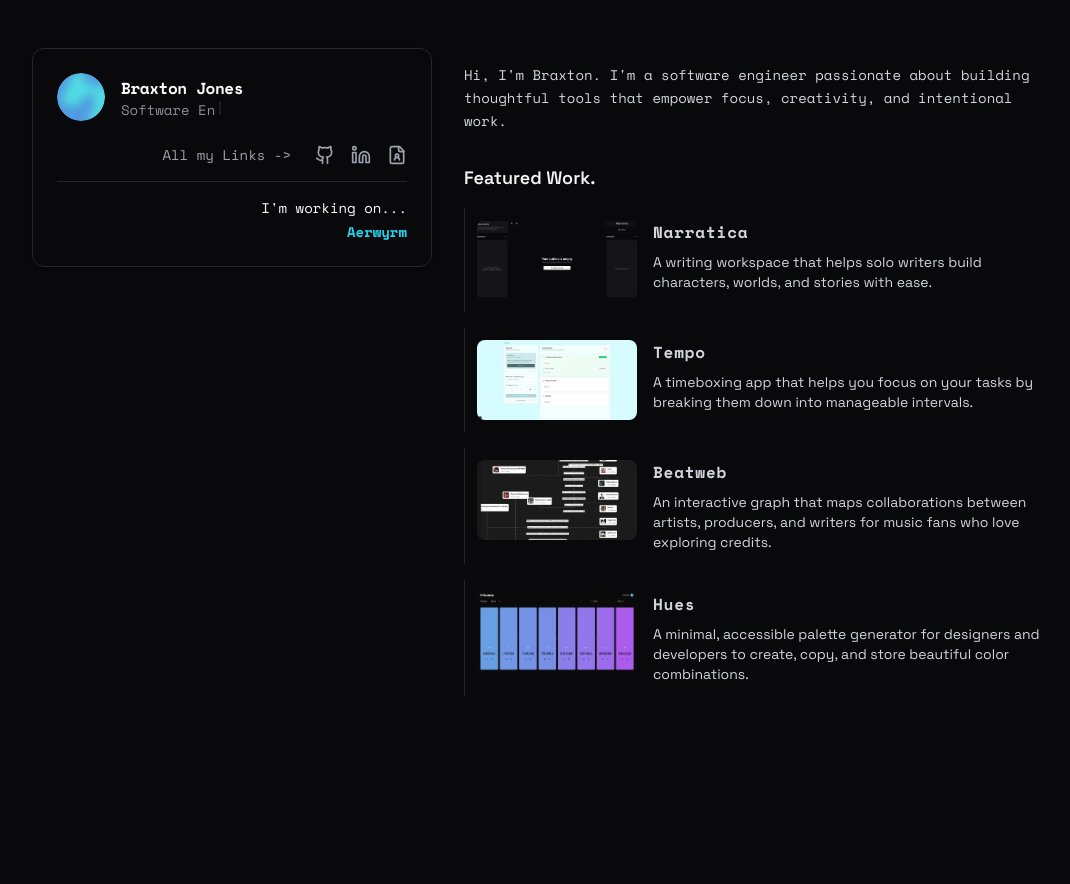
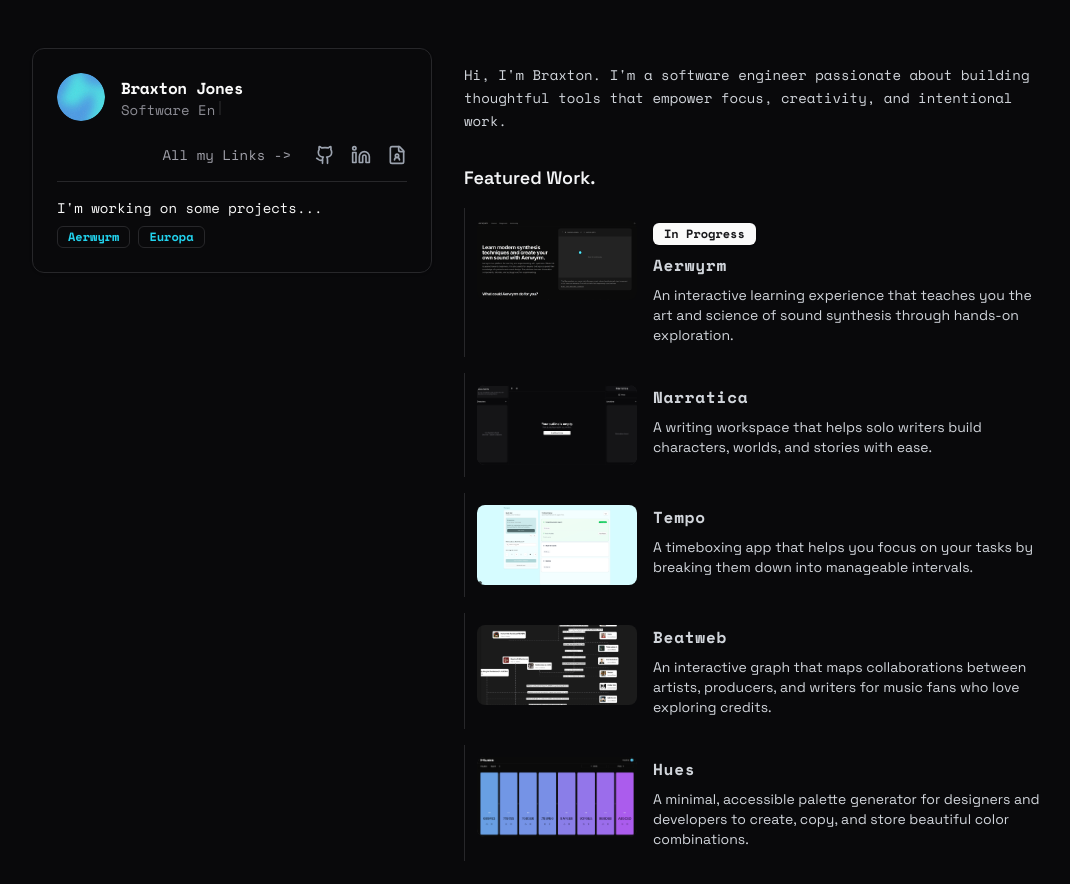
Before and after one commit to brxjonesdev/brx-portfolio, a Next.js app: page / in a window 1280 px wide. Shown: the whole page, without its empty margins (96-1166 px from the left). Before the commit the page ends 800 px from the top, so only its background shows below. Built offline with nearby package versions, Linux system fonts and the light colour scheme.

Commit message:
Implement code changes to enhance functionality and improve performance

```diff
--- a/components/layout/about-me-card.tsx
+++ b/components/layout/about-me-card.tsx
@@ -58,13 +58,16 @@ export default function AboutMe() {
         </div>
         </div>
         <Separator/>
-        <div className='text-right text-sm flex flex-col gap-1'>
+        <div className='text-sm flex flex-col gap-2 '>
           <h4 className=' '>
-            I&apos;m working on...
+            I&apos;m working on some projects...
           </h4>
-          <div className='space-y-1'>
+          <div className='flex items-center gap-2'>
             <p>
-              <Link href="https://github.com/brxjonesdev/aerwyrm" className='text-cyan-400 font-semibold hover:text-cyan-200'>Aerwyrm</Link>
+              <Link href="https://aerwyrm.braxtonjones.dev/" className='text-cyan-400 font-semibold hover:text-cyan-200 inline-flex items-center rounded-md border px-2.5 py-0.5 text-xs  transition-colors focus:outline-none focus:ring-2 focus:ring-ring focus:ring-offset-2'>Aerwyrm</Link>
+            </p>
+            <p>
+              <Link href="https://github.com/brxjonesdev/europa" className='text-cyan-400 font-semibold hover:text-cyan-200 inline-flex items-center rounded-md border px-2.5 py-0.5 text-xs transition-colors focus:outline-none focus:ring-2 focus:ring-ring focus:ring-offset-2'>Europa</Link>
             </p>
 
           </div>
--- a/components/shadcn/expandable-card.tsx
+++ b/components/shadcn/expandable-card.tsx
@@ -11,9 +11,11 @@ export type Project = {
   ctaLink: string
   codeLink?: string
   hiatus?: boolean
+  inProgress?: boolean
 }
 
 import { useOutsideClick } from "@/app/hooks/use-outside-click"
+import { Badge } from "./badge"
 
 export function ProjectsExpand({ projects }: { projects: Project[] }) {
   const [active, setActive] = useState<(typeof projects)[number] | boolean | null>(null)
@@ -146,6 +148,7 @@ export function ProjectsExpand({ projects }: { projects: Project[] }) {
                 />
               </motion.div>
               <div className="space-y-2">
+                {card.inProgress && <Badge>In Progress</Badge>}
                 <motion.h3
                   layoutId={`title-${card.title}-${id}`}
                   className="font-bold tracking-wider flex items-center gap-2"
--- a/lib/projects.ts
+++ b/lib/projects.ts
@@ -37,10 +37,19 @@ const tempo: Project = {
   codeLink: "https://github.com/brxjonesdev/tempo"
 }
 
+export const aerwyrm: Project = {
+  title: "Aerwyrm",
+  description: "An interactive learning experience that teaches you the art and science of sound synthesis through hands-on exploration.",
+  src: "Aerwyrm.png",
+  ctaLink: "https://aerwyrm.braxtonjones.dev/",
+  codeLink: "https://github.com/brxjonesdev/aerwyrm",
+  inProgress: true
+};
+
 
 
 export const projectsData: Project[] = [
-
+  aerwyrm,
   narratica,
   tempo,
   beatmap,
```
Also changed, not shown: app/page.tsx (+0 -9 lines), public/Aerwyrm.png (added).
